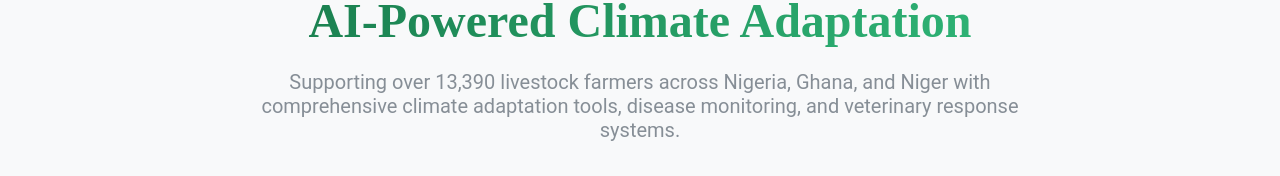
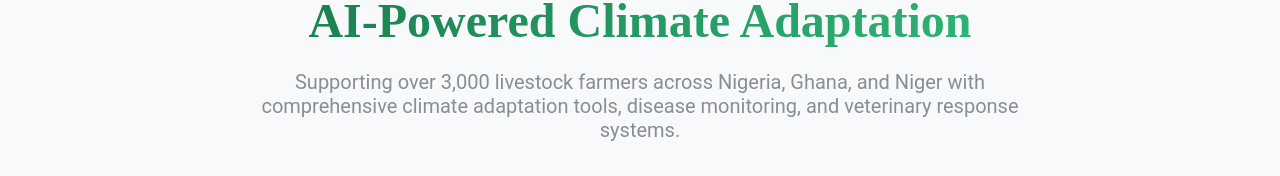
Before and after one commit to livestocx-ng/livestocx-climate, a Next.js app: page / in a window 1280 px wide. Shown: the part 776-952 px from the top of the page. Built offline with nearby package versions, Linux system fonts and the light colour scheme; no server answers.

Commit message:
feat: updated active users count

```diff
--- a/core/components/home/impact_section.tsx
+++ b/core/components/home/impact_section.tsx
@@ -6,7 +6,7 @@
   const impacts = [
     {
       icon: IconUsers,
-      value: "13,390",
+      value: "3,000",
       label: "Active Farmers",
       description: "Currently using our platform",
       color: "climate"
--- a/core/components/home/services_section.tsx
+++ b/core/components/home/services_section.tsx
@@ -87,7 +87,7 @@
               AI-Powered Climate Adaptation
             </Title>
             <Text size="xl" c="dimmed" ta="center" maw={800}>
-              Supporting over 13,390 livestock farmers across Nigeria, Ghana, and Niger with
+              Supporting over 3,000 livestock farmers across Nigeria, Ghana, and Niger with
               comprehensive climate adaptation tools, disease monitoring, and veterinary response systems.
             </Text>
           </Stack>
```
